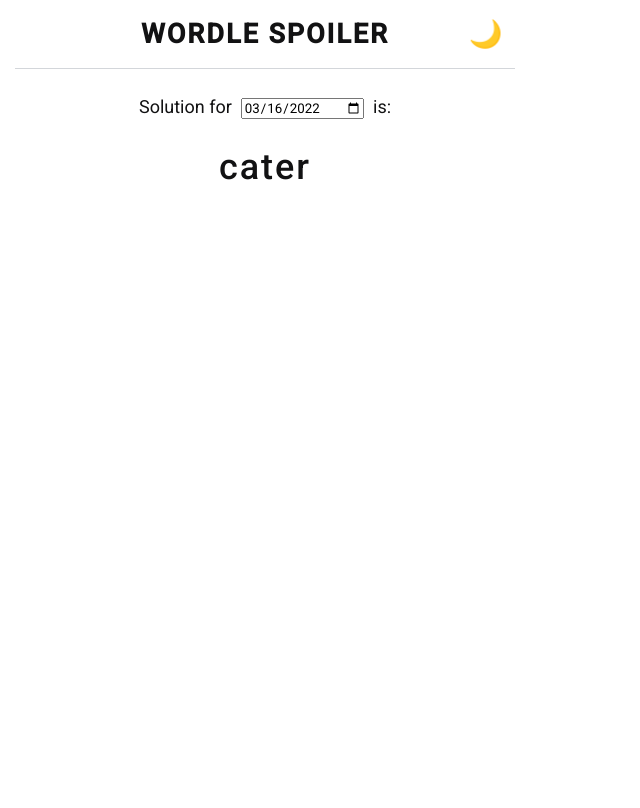
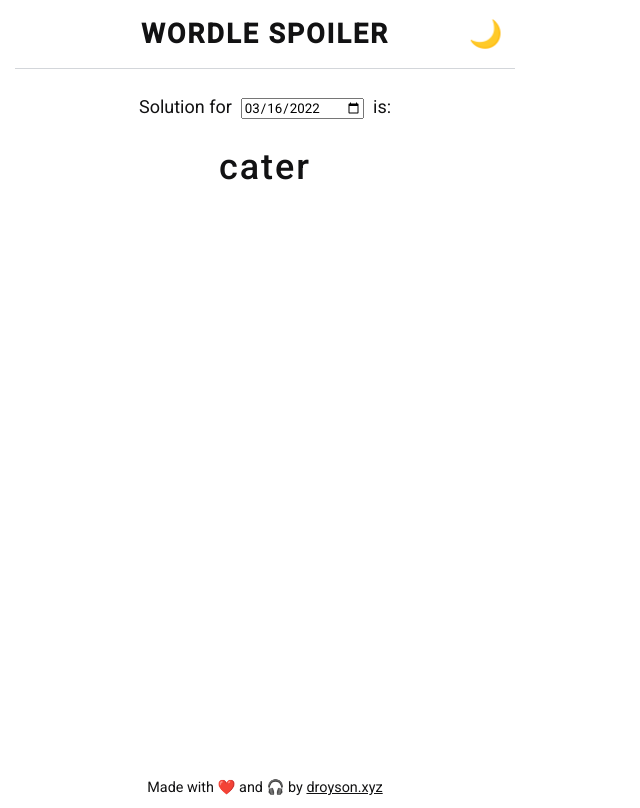
Before and after one commit to droyson/wordle-spoiler, a plain HTML site: page index.html in a window 1280 px wide. Shown: the whole page, without its empty margins (375-1015 px from the left). Drawn offline with Linux system fonts and the light colour scheme.

Commit message:
link to droyson.xyz

```diff
--- a/index.html
+++ b/index.html
@@ -87,7 +87,7 @@
     }
 
     main .container {
-      height: calc(100vh - 61px);
+      height: calc(100vh - 90px);
       text-align: center;
       display: flex;
       flex-direction: column;
@@ -114,13 +114,24 @@
       cursor: pointer;
     }
 
+    footer {
+      text-align: center;
+      font-size: 0.8rem;
+      padding-bottom: 0.5rem;
+      color: var(--fontColor);
+    }
+
+    footer a {
+      color: var(--fontColor);
+    }
+
     @media screen and (max-width: 320px) {
       :root {
         --fontSize: 14px;
       }
 
       main .container {
-        height: calc(100vh - 55px);
+        height: calc(100vh - 75px);
       }
     }
   </style>
@@ -143,6 +154,8 @@
       <div id="answer"></div>
       <div id="error"></div>
     </div>
+    <footer>Made with ❤️ and 🎧 by <a href="https://droyson.xyz/" target="_blank" rel="noopener">droyson.xyz</a>
+    </footer>
   </main>
   <script type="text/javascript">
     (function () {
```
